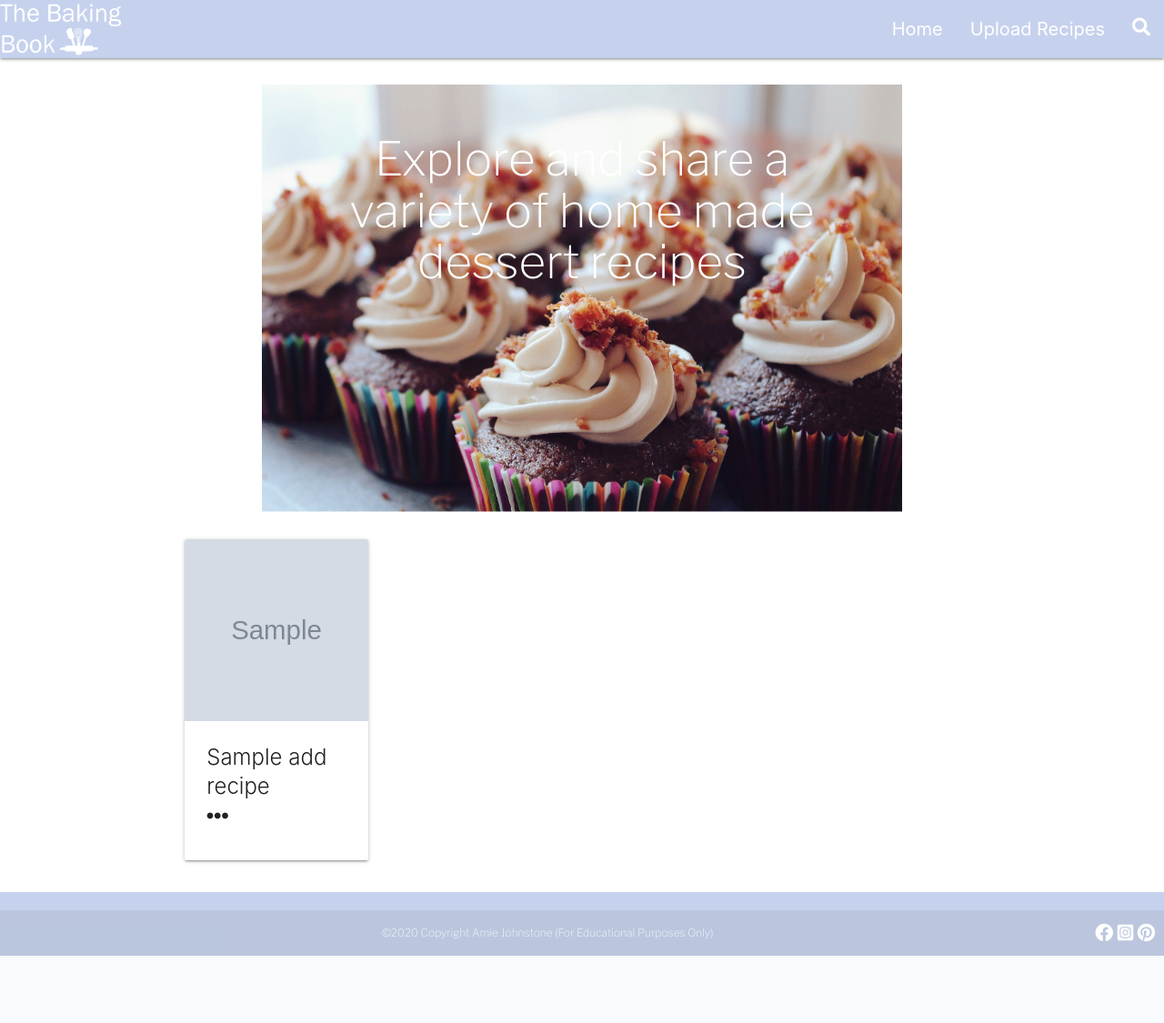
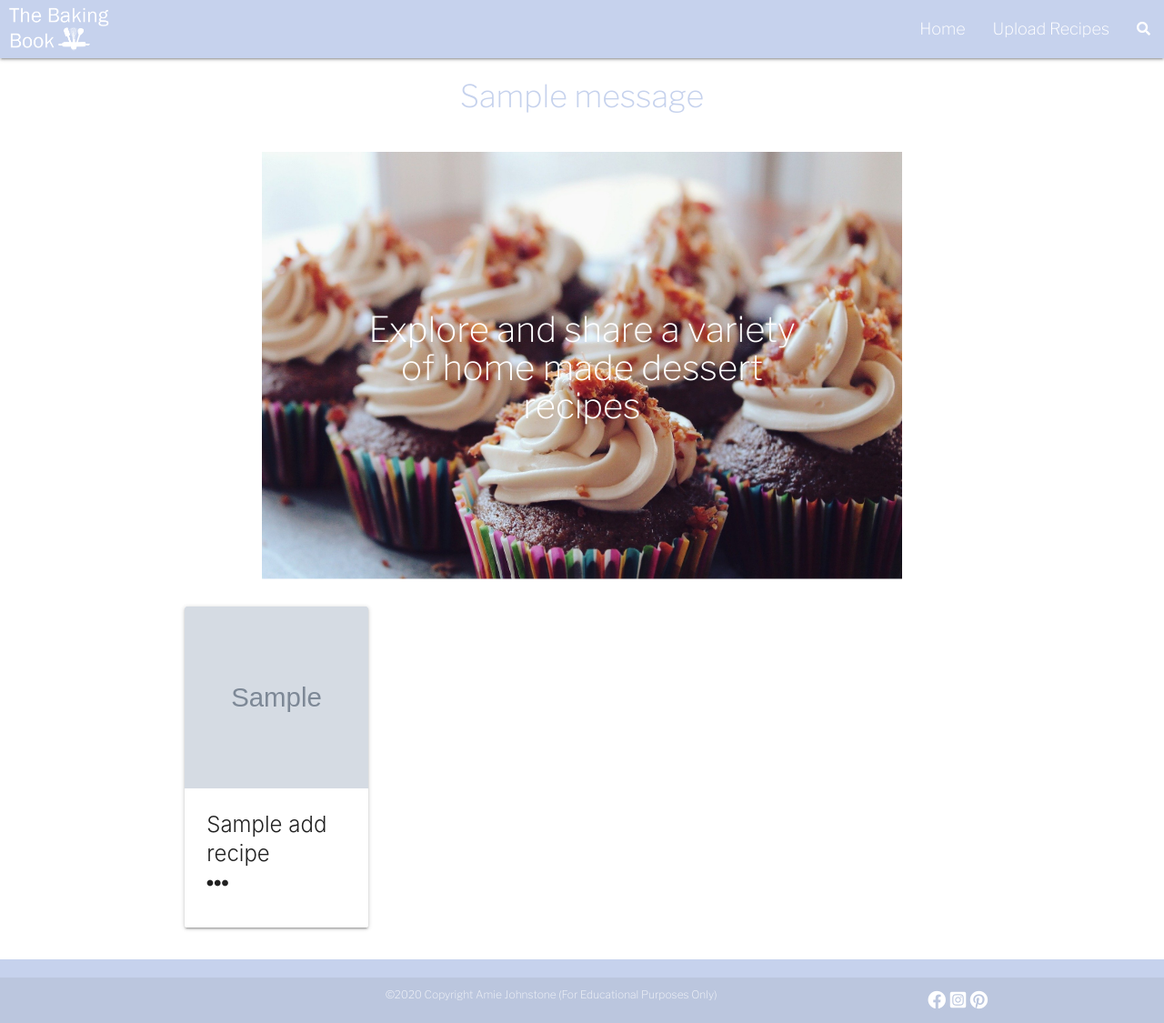
Before and after one commit to Amiejohnstone18/The_Baking_Book, a Flask app: page / in a window 1280 px wide. Shown: the whole page at 91% size. Before the commit the page ends 1051 px from the top, so only its background shows below. Run offline with Flask 2, Linux system fonts and the light colour scheme; grey boxes marked "Sample" are stand-in pictures; one stand-in notice (Sample message) is shown; a database or web service that is not in the repository returns one stand-in record (values such as "Sample title"); some libraries are stand-ins or nearby versions.

Commit message:
Made style changes to the recipe cards & added Flash messages

```diff
--- a/app.py
+++ b/app.py
@@ -95,7 +95,7 @@ def update_recipe(recipe_id):
 def delete_recipe(recipe_id):
     mongo.db.add_recipes.remove({"_id": ObjectId(recipe_id)})
     flash("Recipe Deleted")
-    return redirect(url_for("index"))
+    return redirect(url_for("add_recipes"))
 
 
 if __name__ == "__main__":
--- a/static/css/index.css
+++ b/static/css/index.css
@@ -34,11 +34,36 @@
   margin: 0 auto;
   left: 0;
   right: 0;
-  top: 10%; /* Adjust this value to move the positioned div up and down */
+  top: 35%;
   text-align: center;
-  width: 40%; /* Set the width of the positioned div */
+  width: 40%;
   color: white;
   font-family: "Libre Franklin", sans-serif;
+  font-size: 20px;
 }
 
 /* Recipe Cards */
+.card{
+    overflow: hidden;
+    max-height: 600px;
+    display: block;
+}
+
+.card-content{
+    font-size: 10px;
+}
+
+ul {
+    font-size: 16px;
+    font-family: "Libre Franklin", sans-serif;
+}
+
+#description {
+    font-size: 16px;
+    font-family: "Libre Franklin", sans-serif;
+}
+
+#view-more {
+    text-decoration: underline;
+    font-family: "Libre Franklin", sans-serif;
+}
--- a/static/css/search.css
+++ b/static/css/search.css
@@ -13,7 +13,7 @@
     background-color: #c6d2ed;
     font-size: 16px;
     margin: 5px;
-    width: 25em;
+    width: 20em;
 }
 
 .btn:hover {
--- a/static/css/style.css
+++ b/static/css/style.css
@@ -7,26 +7,55 @@
 .img-responsive {
   height: auto;
   width: auto;
-  max-height: 67px;
+  max-height: 60px;
   max-width: 250px;
+  padding-top: 5px;
+  padding-left: 10px;
 }
 
 /* Nav Text */
 .home {
-    font-size: 20px;
+  font-size: 18px;
 }
 
 .upload {
-    font-size: 20px;
+  font-size: 18px;
 }
 
-.fa-search {
-    font-size: 20px;
+.fa-search:focus {
+  font-size: 20px;
 }
 
+/* Side Nav */
+.sidenav {
+  background-color: #c6d2ed;
+  font-family: "Libre Franklin", sans-serif;
+  color: white;
+}
 
+#home {
+  font-family: "Libre Franklin", sans-serif;
+  font-size: 18px;
+  color: white;
+}
 
+#upload {
+  font-family: "Libre Franklin", sans-serif;
+  font-size: 18px;
+  color: white;
+}
 
+#search {
+  font-size: 18px;
+  color: white;
+}
+
+/* Flash Message */
+
+.flash-message {
+  font-family: "Libre Franklin", sans-serif;
+  color: #c6d2ed;
+}
 
 /* Footer */
 .page-footer {
@@ -34,6 +63,10 @@
   text-align: center;
   font-family: "Libre Franklin", sans-serif;
   font-size: 12px;
+}
+
+.footer-copyright {
+  text-align: center;
 }
 
 body {
@@ -47,9 +80,9 @@ main {
 }
 
 .social-icons {
-  float: left;
+  float: right;
   font-size: 20px;
-  margin-right: 10px;
+  margin-right: 2px;
 }
 
 .fa-facebook {
--- a/templates/base.html
+++ b/templates/base.html
@@ -29,8 +29,7 @@
       href="https://fonts.googleapis.com/css2?family=Libre+Franklin:wght@200&display=swap"
       rel="stylesheet"
     />
-    {% block styles %}
-    {% endblock %}
+    {% block styles %} {% endblock %}
 
     <title>The Baking Book</title>
   </head>
@@ -41,7 +40,10 @@
       <nav class="nav-colour">
         <div class="nav-wrapper">
           <a href="{{ url_for('index') }}" class="brand-logo">
-            <img class="img-responsive" src="{{ url_for('static', filename='images/logo.png') }}" alt="logo"
+            <img
+              class="img-responsive"
+              src="{{ url_for('static', filename='images/logo.png') }}"
+              alt="logo"
           /></a>
 
           <a href="#" data-target="mobile-demo" class="sidenav-trigger"
@@ -49,8 +51,14 @@
           ></a>
           <ul class="right hide-on-med-and-down">
             <li><a href="{{ url_for('index') }}" class="home">Home</a></li>
-            <li><a href="{{ url_for('add_recipes') }}" class="upload" >Upload Recipes</a></li>
-            <li><a href="{{ url_for('search') }}" class="fas fa-search"></a></li>
+            <li>
+              <a href="{{ url_for('add_recipes') }}" class="upload"
+                >Upload Recipes</a
+              >
+            </li>
+            <li>
+              <a href="{{ url_for('search') }}" class="fas fa-search"></a>
+            </li>
           </ul>
         </div>
       </nav>
@@ -58,21 +66,33 @@
       <!-- Mobile Nav Bar-->
       <ul class="sidenav" id="mobile-demo">
         <li><h3 class="center-align">The Baking Book</h3></li>
-        <li><a href="{{ url_for('index') }}">Home</a></li>
-        <li><a href="{{ url_for('add_recipes') }}">Upload Recipes</a></li>
-        <li><a href="{{ url_for('search') }}" class="fas fa-search"></a></li>
+        <li><a href="{{ url_for('index') }}" id="home">Home</a></li>
+        <li>
+          <a href="{{ url_for('add_recipes') }}" id="upload">Upload Recipes</a>
+        </li>
+        <li><a href="{{ url_for('search') }}" id="search">Search</a></li>
       </ul>
     </header>
 
-    {% block content %}
-    {% endblock %}
+    <!-- Code taken from Code Institute Mini Flask Project https://github.com/Code-Institute-Solutions/TaskManager/blob/flask-rebuild-2020/08-SearchingWithinTheDatabase/01-text_index_searching/templates/base.html -->
+
+    <section>
+      <!-- flash messages -->
+      {% with messages = get_flashed_messages() %} {% if messages %} {% for
+      message in messages %}
+      <div class="flash-message">
+        <h4 class="center-align" id="flash-message">{{ message }}</h4>
+      </div>
+      {% endfor %} {% endif %} {% endwith %}
+    </section>
+
+    {% block content %} {% endblock %}
 
     <!-- Footer Menu -->
     <footer class="page-footer">
       <div class="footer-copyright">
         <div class="container">
           ©2020 Copyright Amie Johnstone (For Educational Purposes Only)
-           </div>
           <div class="social-icons">
             <a href="https://www.facebook.com/" target="_blank"
               ><li class="fab fa-facebook"></li
@@ -83,6 +103,7 @@
             <a href="https://www.pinterest.co.uk/" target="_blank"
               ><li class="fab fa-pinterest"></li
             ></a>
+          </div>
         </div>
       </div>
     </footer>
--- a/templates/index.html
+++ b/templates/index.html
@@ -1,7 +1,4 @@
-{% extends "base.html" %}
-{% block content %}
-
-{% block styles %}
+{% extends "base.html" %} {% block content %} {% block styles %}
 <!-- Index CSS-->
 <link
   rel="stylesheet"
@@ -18,7 +15,9 @@
   />
   <div class="text">
     <!-- Credit to responsive typography from https://www.w3schools.com/howto/tryit.asp?filename=tryhow_css_responsive_text -->
-    <h2 style="font-size:4vw;">Explore and share a variety of home made dessert recipes</h2>
+    <h2 style="font-size: 3vw;">
+      Explore and share a variety of home made dessert recipes
+    </h2>
   </div>
 </div>
 
@@ -33,12 +32,18 @@
     <div class="col s12 m3">
       <div class="card">
         <!-- Image -->
-        <div class="card-image waves-effect waves-block waves-light">
-          <img class="activator" src="{{ recipe.image_url }}" width="500" height="200"/>
+        <div class="card-image">
+          <img
+            class="activator"
+            id="recipe-cards"
+            src="{{ recipe.image_url }}"
+            width="500"
+            height="200"
+          />
         </div>
         <!-- Recipe Name-->
         <div class="card-content">
-          <span class="card-title activator grey-text text-darken-4">
+          <span class="card-title activator">
             {{ recipe.recipe_name }} <br />
             <i class="fas fa-ellipsis-h"></i
           ></span>
@@ -46,18 +51,31 @@
         <!-- Recipe Name -->
         <div class="card-reveal">
           <span class="card-title grey-text text-darken-4"
-            >{{ recipe.recipe_name }} <i class="fas fa-times"></i
-          ></span>
+            ><i class="fas fa-times"></i>
+            <br />
+            {{ recipe.recipe_name }}</span
+          >
           <!-- Preptime/ Bakingtime/ Serves -->
           <ul>
-            <i class="far fa-clock"> {{ recipe.preptime }}</i>
-            <i class="fas fa-hourglass-end"> {{ recipe.bakingtime }}</i>
-            <i class="fas fa-utensils"> {{ recipe.serves }}</i>
+            <i class="far fa-clock"></i
+            >&nbsp;&nbsp; {{ recipe.preptime }}
+            <br />
+            <i class="fas fa-hourglass-end"></i
+            >&nbsp;&nbsp;&nbsp; {{ recipe.bakingtime }}
+            <br />
+            <i class="fas fa-utensils"></i
+            >&nbsp;&nbsp;&nbsp; {{ recipe.serves }}
           </ul>
           <!-- Description -->
-          <p>{{ recipe.description }}</p>
+          <p id="description">{{ recipe.description }}</p>
           <!-- View More -->
-          <p><a href="{{ url_for('view_more', recipe_id=recipe._id) }}">View More</a></p>
+          <p>
+            <a
+              href="{{ url_for('view_more', recipe_id=recipe._id) }}"
+              id="view-more"
+              >View More</a
+            >
+          </p>
         </div>
       </div>
     </div>
```
Also changed, not shown: static/css/view_more.css (+20 -0 lines), templates/search.html (+5 -6 lines). Lines whose indentation alone changed are shown as unchanged.
